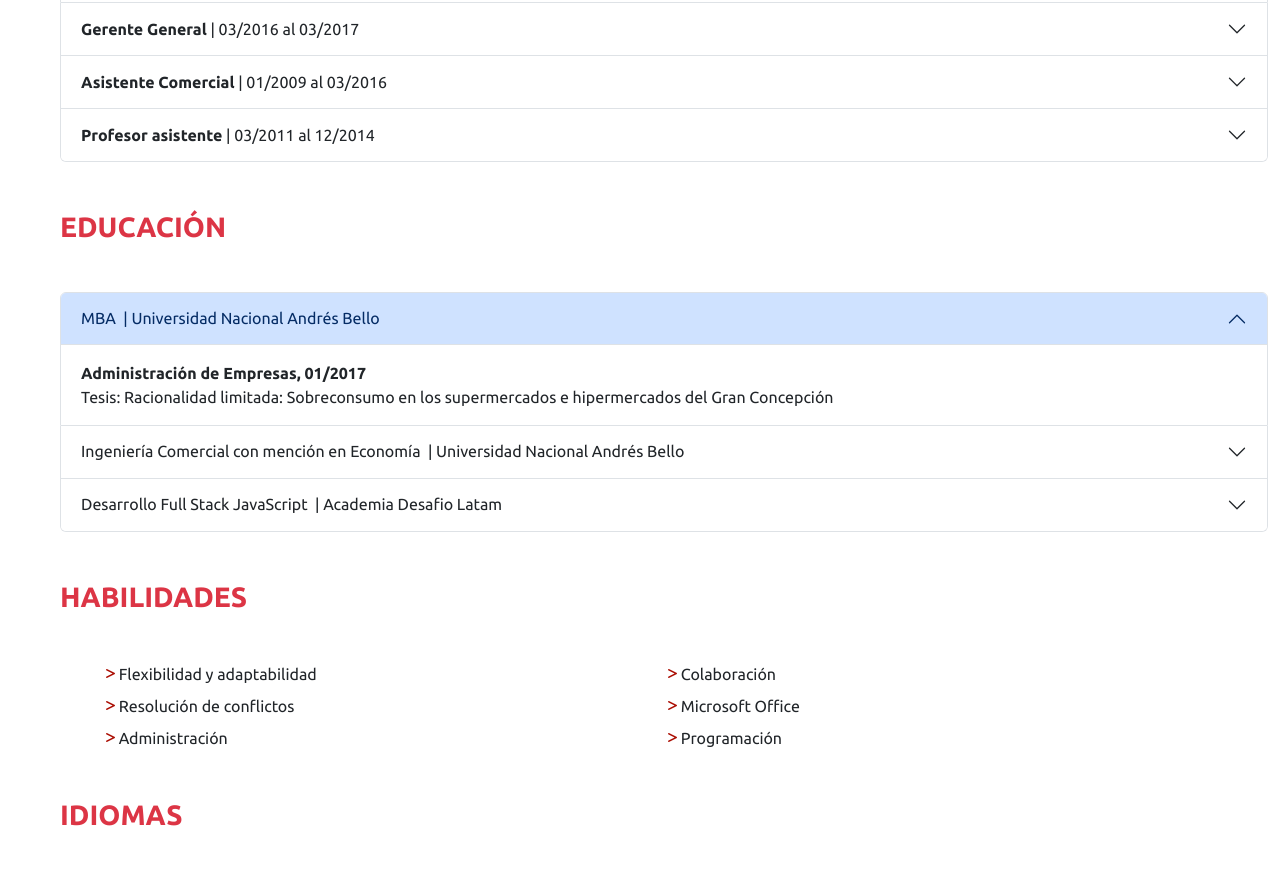
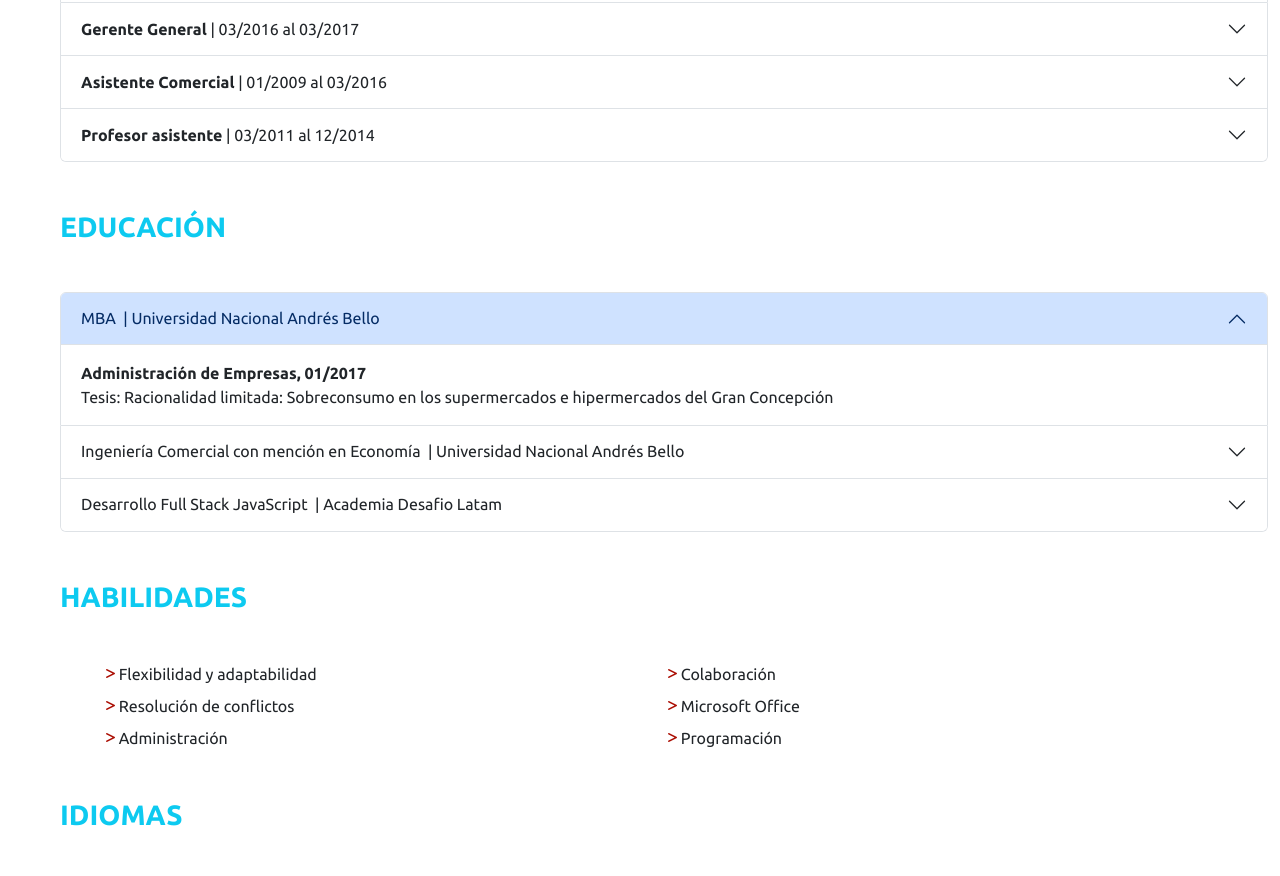
Before and after one commit to rosarioruiztagle/portafolio_alejandro, a plain HTML site: page index.html in a window 1280 px wide. Shown: the part 680-1556 px from the top of the page. Drawn offline with nearby package versions, Linux system fonts and the light colour scheme.

Commit message:
Cambio color h3

```diff
--- a/index.html
+++ b/index.html
@@ -59,7 +59,7 @@
     <hr>
     <!-- SECCION EXPERIENCIA LABORAL-->
     <section class="experiencia container-fluid">
-      <h3 class="title text-danger">EXPERIENCIA LABORAL</h3>
+      <h3 class="title text-info">EXPERIENCIA LABORAL</h3>
       <!-- primer cargo -->
       <div class="accordion" id="ccordionPanelsStayOpenExample">
         <div class="accordion-item">
@@ -162,7 +162,7 @@
 
     <!-- SECCION EDUCACION -->
     <section class="educacion container-fluid">
-      <h3 class="title text-danger">EDUCACIÓN</h3>
+      <h3 class="title text-info">EDUCACIÓN</h3>
       <!-- primera carrera -->
       <div class="accordion" id="accordionPanelsStayOpenExample">
         <div class="accordion-item">
@@ -218,7 +218,7 @@
 
     <!-- SECCION DE HABILIDADES -->
     <section class="habilidades container-fluid">
-      <h3 class="title text-danger">HABILIDADES</h3>
+      <h3 class="title text-info">HABILIDADES</h3>
       <div class="container text-start">
         <div class="row g-2">
           <div class="col-6">
@@ -246,7 +246,7 @@
     </section>
     <!-- SECCION DE IDIOMAS -->
     <section class="idiomas container-fluid">
-      <h3 class="title text-danger">IDIOMAS</h3>
+      <h3 class="title text-info">IDIOMAS</h3>
       <div class="container-fluid row">
       <div class="card mb-3 col-6" style="max-width: 540px; border: 0;">
         <div class="row g-0">
```
